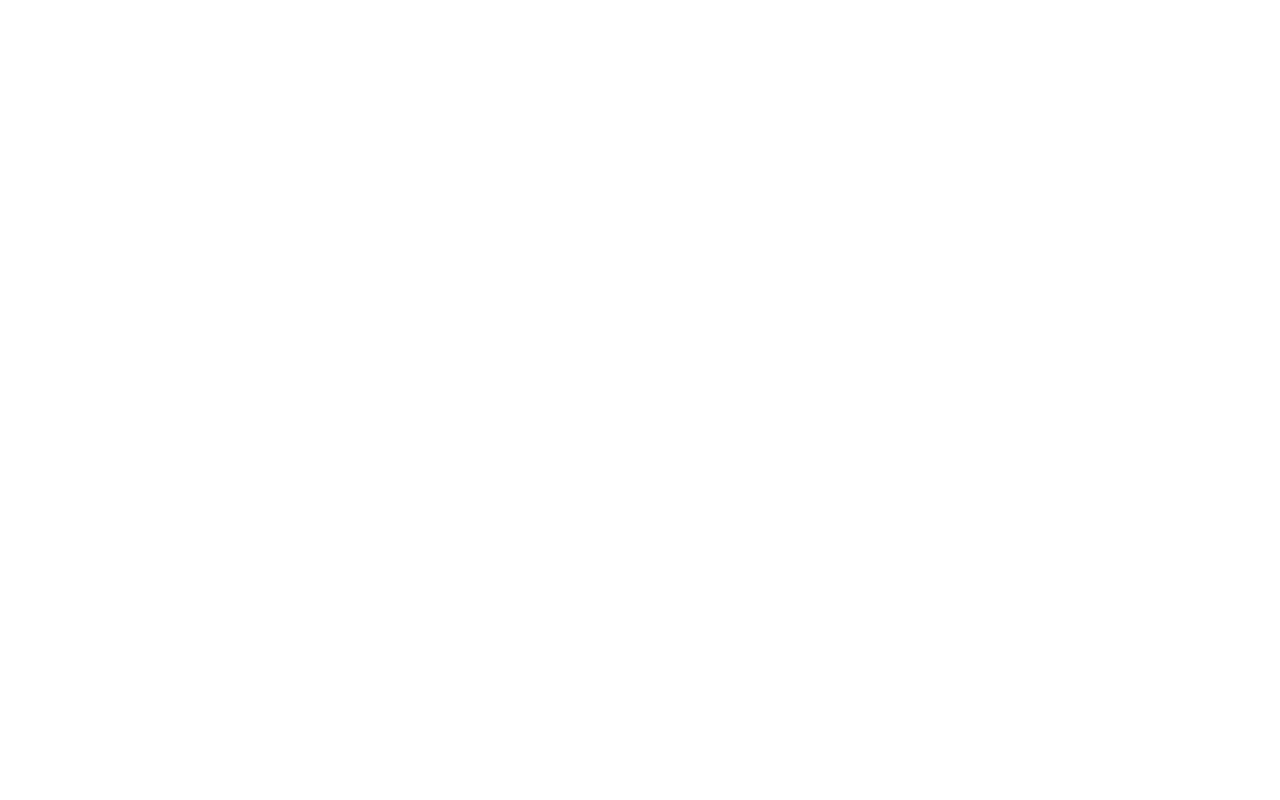
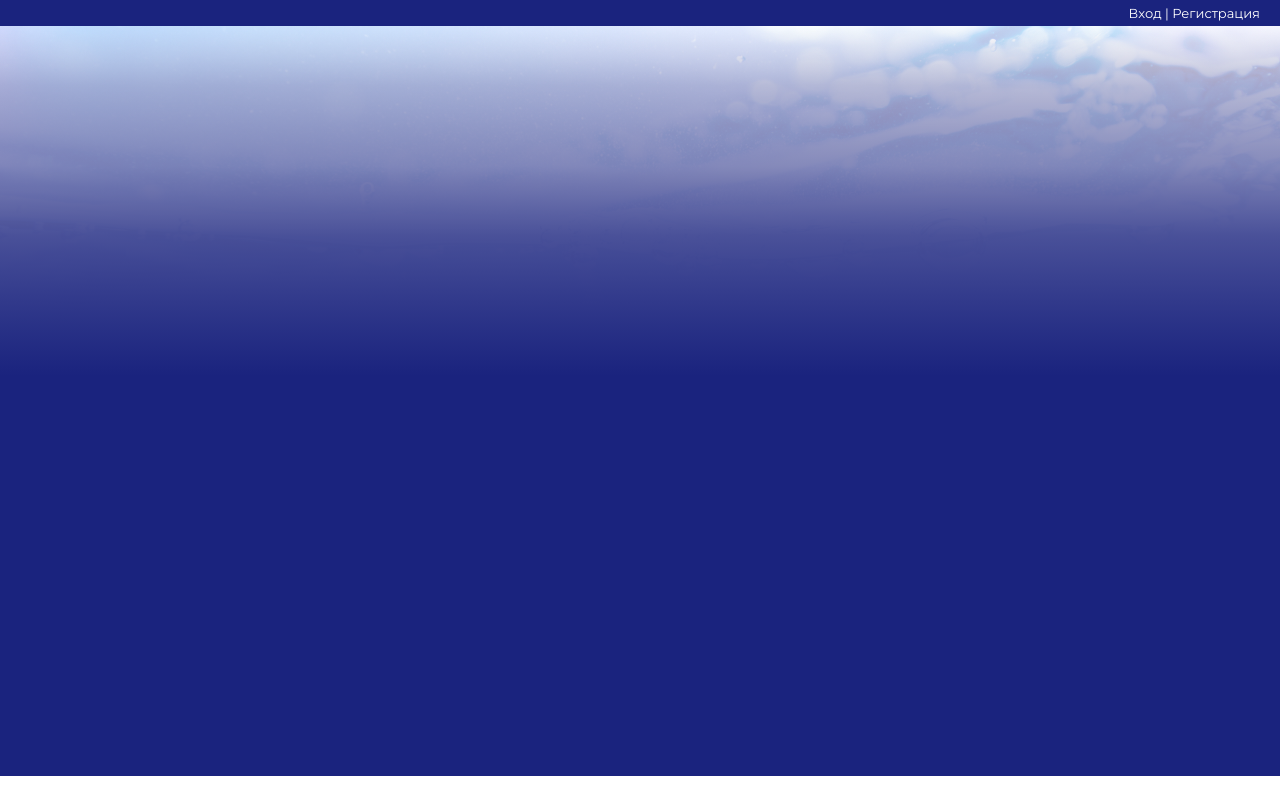
Before and after one commit to aksoff/arteza, a website built with Parcel: page src/index.html in a window 1280 px wide. Built offline with nearby package versions, Linux system fonts and the light colour scheme.

Commit message:
header scss

```diff
--- a/src/assets/styles/index.scss
+++ b/src/assets/styles/index.scss
@@ -2,6 +2,74 @@
 @import './components';
 @import './layout';
 
+body {
+  max-width: 1440px;
+  margin: 0 auto;
+}
+
+.container {
+    width: 100%;
+    padding-right: 15px;
+    padding-left: 15px;
+    margin-right: auto;
+    margin-left: auto;
+}
+
 h1 {
   @include h1
 }
+
+h2 {
+  @include h2
+}
+
+.top-menu {
+  @include menuText;
+  background-color: $darkBackground;
+}
+.navigation {
+  display: flex;
+  flex-direction: row-reverse;
+}
+.navigation ul {
+  list-style: none;
+  padding: 5px;
+}
+
+.navigation ul li {
+  display: inline;
+}
+
+.navigation ul li a{
+  @include menuLink;
+
+}
+
+.navigation ul li a:hover{
+  @include menuLink;
+  text-decoration: underline;
+}
+
+.header {
+  display: flex;
+  align-items: center;
+  justify-content: center;
+  height: 350px;
+  width: 100%;
+  color: #ffffff;
+  background: -webkit-gradient(
+      linear,
+      left top,
+      left bottom,
+      from(rgba(255, 255, 255, 0.4)),
+      color-stop(40%, rgba(142, 146, 191, 0.696203)),
+      color-stop(60%, rgba(74, 81, 153, 0.873642)),
+      to(#1a237e)
+    ),
+    url(../images/water.jpg);
+}
+
+.products {
+  background-color: $darkBackground;
+  height: 400px;
+}
--- a/src/assets/styles/utils/_fonts.scss
+++ b/src/assets/styles/utils/_fonts.scss
@@ -1,2 +1,3 @@
 @import url('https://fonts.googleapis.com/css2?family=Merriweather:wght@300&display=swap');
 @import url('https://fonts.googleapis.com/css2?family=Montserrat:wght@400;500&display=swap');
+@import url('https://fonts.googleapis.com/css2?family=Roboto:wght@300;400&display=swap');
--- a/src/assets/styles/utils/_mixins.scss
+++ b/src/assets/styles/utils/_mixins.scss
@@ -2,10 +2,58 @@
   font-size: 4rem;
   color: $color;
   font-family: $mainFont;
-  margin-bottom: 1.8rem;
+  margin-bottom: 1.4rem;
 
   @media ($tablet) {
-      font-size: 5.9rem;
-      margin-bottom: 3rem;
+    font-size: 3.4rem;
+    margin-bottom: 1rem;
   }
 }
+
+@mixin h2($color: $black) {
+  font-size: 3rem;
+  color: $color;
+  font-family: $mainFont;
+  margin-bottom: 1.2rem;
+
+  @media ($tablet) {
+    font-size: 2.8rem;
+    margin-bottom: 1rem;
+  }
+}
+
+@mixin h3($color: $black) {
+  font-size: 2.0rem;
+  color: $color;
+  font-family: $mainFont;
+  margin-bottom: 1rem;
+
+  @media ($tablet) {
+    font-size: 2.2rem;
+    margin-bottom: 1rem;
+  }
+}
+
+@mixin menuLink($color: $white) {
+  font-size: 1.3rem;
+  color: $color;
+  text-decoration: none;
+}
+@mixin menuText($color: $white) {
+  font-size: 1.3rem;
+  color: $color;
+}
+
+@mixin logo_title($color: $white) {
+  font-size: 4.8rem;
+  color: $color;
+  font-family: $logoFont;
+  text-transform: uppercase;
+}
+
+@mixin logo_text($color: $white) {
+  font-size: 1.8rem;
+  color: $color;
+  font-family: $logoTextFont;
+  text-transform: uppercase;
+}
--- a/src/assets/styles/utils/_vars.scss
+++ b/src/assets/styles/utils/_vars.scss
@@ -2,9 +2,12 @@
 $darkBackground: #1a237e;
 $grayBackground: #f5f5f5;
 $white: #fff;
+$black: #000;
 
 // font
-$mainFont: Montseratt, Arial, sans-serif;
+$mainFont: Montserrat, Arial, sans-serif;
+$logoFont: Merriweather, Arial, sans-serif;
+$logoTextFont: Roboto, Arial, sans-serif;
 
 //screens
 $tablet: 'min-width: 767px';
--- a/src/index.html
+++ b/src/index.html
@@ -6,8 +6,18 @@
     <title>Arteza Aqua</title>
   </head>
   <body>
+      <nav class="top-menu">
+        <div class="container">
+          <div class="navigation">
+            <ul>
+              <li><a href="#!">Вход</a></li>
+              <span>|</span>
+              <li><a href="#!">Регистрация</a></li>
+            </ul>
+          </div>
+        </div>
+      </nav>
       <header class="header">
-      <div class="header__top-menu"></div>
         <div class="header__logo">
           <div class="logo__text"></div>
           <div class="logo__title"></div>
```
Also changed, not shown: src/assets/styles/uikit.scss (+18 -0 lines), src/uikit.html (+9 -4 lines), src/assets/images/backwater.jpg (added), src/assets/images/water.jpg (added). Lines whose indentation alone changed are shown as unchanged.
